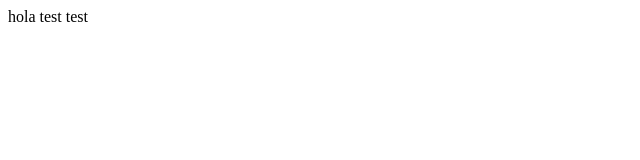
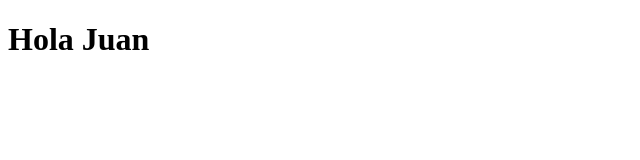
Before and after one commit to EdgarFSCTS/ci-cd-test, a plain HTML site: page index.html in a window 1280 px wide. Shown: the whole page, without its empty margins (0-640 px from the left). Drawn offline with Linux system fonts and the light colour scheme.

Commit message:
Update index.html

```diff
--- a/index.html
+++ b/index.html
@@ -7,6 +7,6 @@
     <title>TEST CI/CD</title>
 </head>
 <body>
-    hola test test
+    <h1>Hola Juan</h1>
 </body>
 </html>
```
